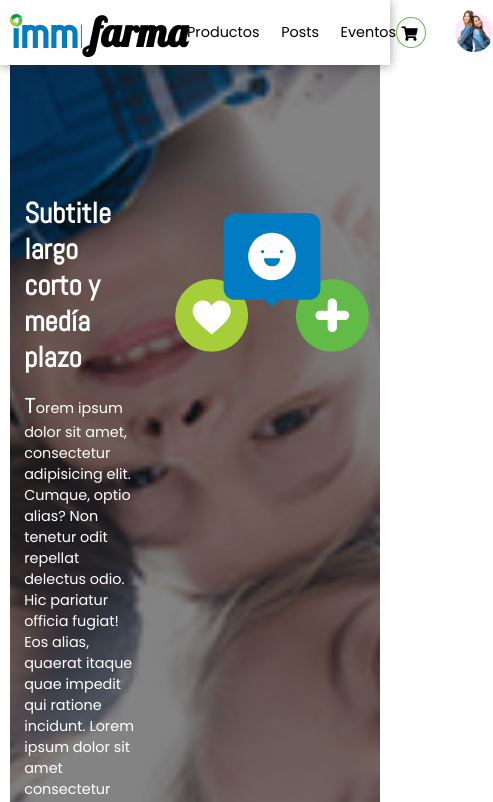
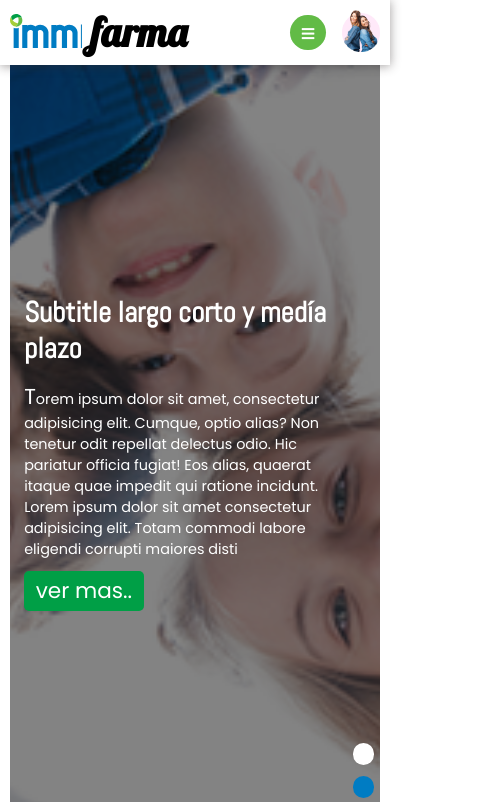
Before and after one commit to jhonlcp1997/pruebas-01V2-immetabolico, a Next.js app: page / in a window 390 px wide. Shown: the top 802 px of the page, 493 px wide, since content can reach past the window. Built offline with nearby package versions, Linux system fonts and the light colour scheme.

Commit message:
add responsive Styles

```diff
--- a/styles/ui/blogs/ViewBlogs.scss
+++ b/styles/ui/blogs/ViewBlogs.scss
@@ -147,3 +147,17 @@
     }
   }
 }
+
+@media screen and (max-width: 750px){
+  .blogs{
+    .box-container {
+      .box {
+        .image {
+          &.one{
+            height: 20rem;
+          }
+        }
+      }
+    }
+  }
+}
--- a/styles/ui/components/MainOne.scss
+++ b/styles/ui/components/MainOne.scss
@@ -159,3 +159,33 @@
     }
   }
 }
+
+@media screen  and (max-width: 750px){
+  .main {
+    .main__carrusel {
+      .carrusel {
+        .article_carrusel {
+          padding: 1rem;
+          height: calc(100vh - 72px);
+          min-height: 500px;
+
+          .article_carrusel__content {
+            margin: auto;
+          }
+
+          .article_carrusel__graphics {
+            display: none;
+          }
+        }
+      }
+    }
+
+    .main__points {
+      .list_points {
+        margin-left: auto;
+        margin-right: 1rem;
+        width: 3rem;
+      }
+    }
+  }
+}
--- a/styles/ui/components/headers/HeaderOne.scss
+++ b/styles/ui/components/headers/HeaderOne.scss
@@ -110,3 +110,89 @@
     }
   }
 }
+
+@media screen and (max-width: 750px) {
+  .header-main {
+    .header-main__navbar {
+      position: relative;
+      nav {
+        &:nth-child(2),
+        &:nth-child(3) {
+          display: none;
+        }
+      }
+
+      .nav-four {
+        display: flex;
+        column-gap: 4vw;
+
+        .car {
+          border: none;
+          background-color: $green2;
+          color: $white;
+          padding: 0.75rem 0.8rem 0.55rem 0.8rem;
+        }
+
+        #menu-btn {
+          &.active {
+            background-color: $blue-main;
+            color: $white;
+          }
+        }
+      }
+
+      .nav-contain__two_three {
+        display: inline;
+        width: 70%;
+        height: 90vh;
+        min-height: 40rem;
+        background-color: $white;
+        top: 100%;
+        right: 0;
+        clip-path: polygon(0 0, 100% 0, 100% 0, 0 0);
+        position: absolute;
+        z-index: 2;
+        padding: 1rem;
+
+        &.active {
+          clip-path: polygon(0 0, 100% 0, 100% 100%, 0 100%);
+          box-shadow: $boxShadow3;
+        }
+
+        .nav-two,
+        .nav-three {
+          display: flex;
+        }
+
+        .nav-two {
+          .nav-two__list {
+            display: inline-block;
+            width: 100%;
+
+            .li {
+              border-left: $border2;
+              border-right: $border2;
+              padding: 1rem 0.5rem;
+              width: 100%;
+              display: flex;
+              justify-content: space-between;
+              margin: 1rem 0;
+            }
+          }
+        }
+
+        .nav-three {
+          display: flex;
+          justify-content: space-between;
+          padding: 1rem 0.5rem;
+
+          .nav-three__chevron {
+            text-align: right;
+            color: $green2;
+            font-family: $poppins;
+          }
+        }
+      }
+    }
+  }
+}
--- a/styles/ui/components/spanBars/spanBarOne.scss
+++ b/styles/ui/components/spanBars/spanBarOne.scss
@@ -64,3 +64,23 @@
     }
   }
 }
+
+@media screen and (max-width: 750px){
+  .spanBar {
+    .article {
+      display: block;
+      margin: auto;
+      width: 95%;
+
+      .article__one,
+      .article__two {
+        width: 100%;
+        padding: 0.5rem;
+      }
+
+      .article__one {
+        justify-content: center;
+      }
+    }
+  }
+}
```
